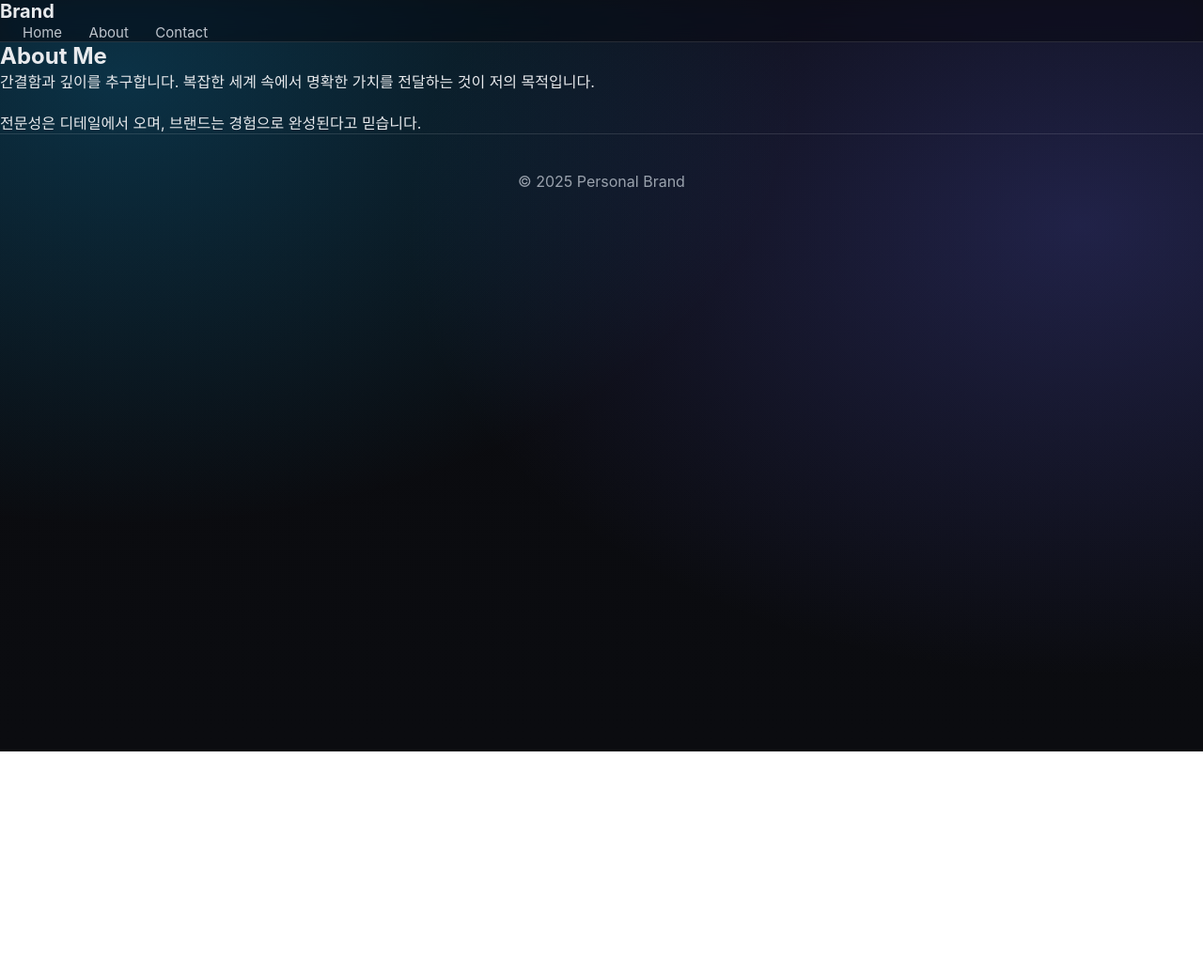
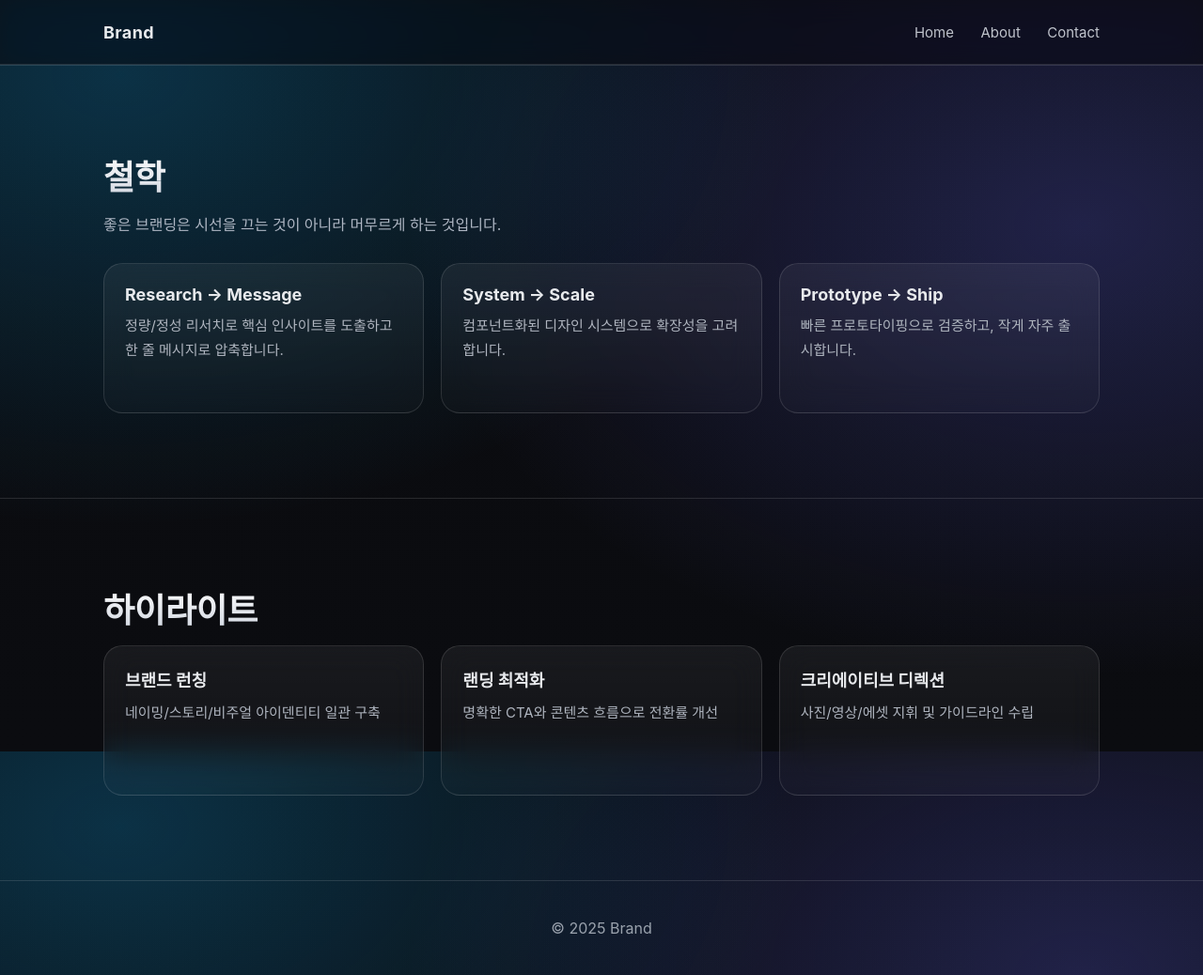
Before and after one commit to 212jeju/test, a plain HTML site: page about/index.html in a window 1280 px wide. Shown: the whole page at 94% size. Before the commit the page ends 800 px from the top, so only its background shows below. Drawn offline with Linux system fonts and the light colour scheme.

Commit message:
랜딩페이지

```diff
--- a/about/index.html
+++ b/about/index.html
@@ -1,35 +1,71 @@
 <!DOCTYPE html>
 <html lang="ko">
 <head>
-<meta charset="UTF-8">
-<meta name="viewport" content="width=device-width, initial-scale=1.0">
+<meta charset="utf-8" />
+<meta name="viewport" content="width=device-width, initial-scale=1" />
 <title>About</title>
-<link rel="stylesheet" href="../assets/style.css">
+<meta name="description" content="브랜딩 철학과 작업 방식" />
+<link rel="stylesheet" href="../assets/style.css" />
 </head>
 <body>
 <header>
-  <div style="font-weight:700; font-size:20px;">Brand</div>
+  <div class="container header-inner">
+    <div class="brand">Brand</div>
     <nav>
       <a href="../">Home</a>
       <a href="./">About</a>
       <a href="../contact/">Contact</a>
     </nav>
+  </div>
 </header>
 
-<div class="page-container">
-  <h2>About Me</h2>
-  <p>
-    간결함과 깊이를 추구합니다.
-    복잡한 세계 속에서 명확한 가치를 전달하는 것이 저의 목적입니다.
-  </p>
+<main>
+  <section class="section">
+    <div class="container">
+      <h2 class="reveal">철학</h2>
+      <p class="lead reveal">좋은 브랜딩은 시선을 끄는 것이 아니라 머무르게 하는 것입니다.</p>
+      <div class="grid features">
+        <div class="card reveal">
+          <h3>Research → Message</h3>
+          <p>정량/정성 리서치로 핵심 인사이트를 도출하고 한 줄 메시지로 압축합니다.</p>
+        </div>
+        <div class="card reveal">
+          <h3>System → Scale</h3>
+          <p>컴포넌트화된 디자인 시스템으로 확장성을 고려합니다.</p>
+        </div>
+        <div class="card reveal">
+          <h3>Prototype → Ship</h3>
+          <p>빠른 프로토타이핑으로 검증하고, 작게 자주 출시합니다.</p>
+        </div>
+      </div>
+    </div>
+  </section>
 
-  <p style="margin-top:20px;">
-    전문성은 디테일에서 오며,
-    브랜드는 경험으로 완성된다고 믿습니다.
-  </p>
+  <section class="section">
+    <div class="container">
+      <h2 class="reveal">하이라이트</h2>
+      <div class="grid features">
+        <div class="card reveal">
+          <h3>브랜드 런칭</h3>
+          <p>네이밍/스토리/비주얼 아이덴티티 일관 구축</p>
         </div>
+        <div class="card reveal">
+          <h3>랜딩 최적화</h3>
+          <p>명확한 CTA와 콘텐츠 흐름으로 전환률 개선</p>
+        </div>
+        <div class="card reveal">
+          <h3>크리에이티브 디렉션</h3>
+          <p>사진/영상/에셋 지휘 및 가이드라인 수립</p>
+        </div>
+      </div>
+    </div>
+  </section>
+</main>
 
-<footer>© 2025 Personal Brand</footer>
+<footer>
+  <div class="container">© 2025 Brand</div>
+</footer>
+
 <script src="../assets/script.js"></script>
 </body>
 </html>
```
Also changed, not shown: contact/index.html (+40 -13 lines). Lines whose indentation alone changed are shown as unchanged.
